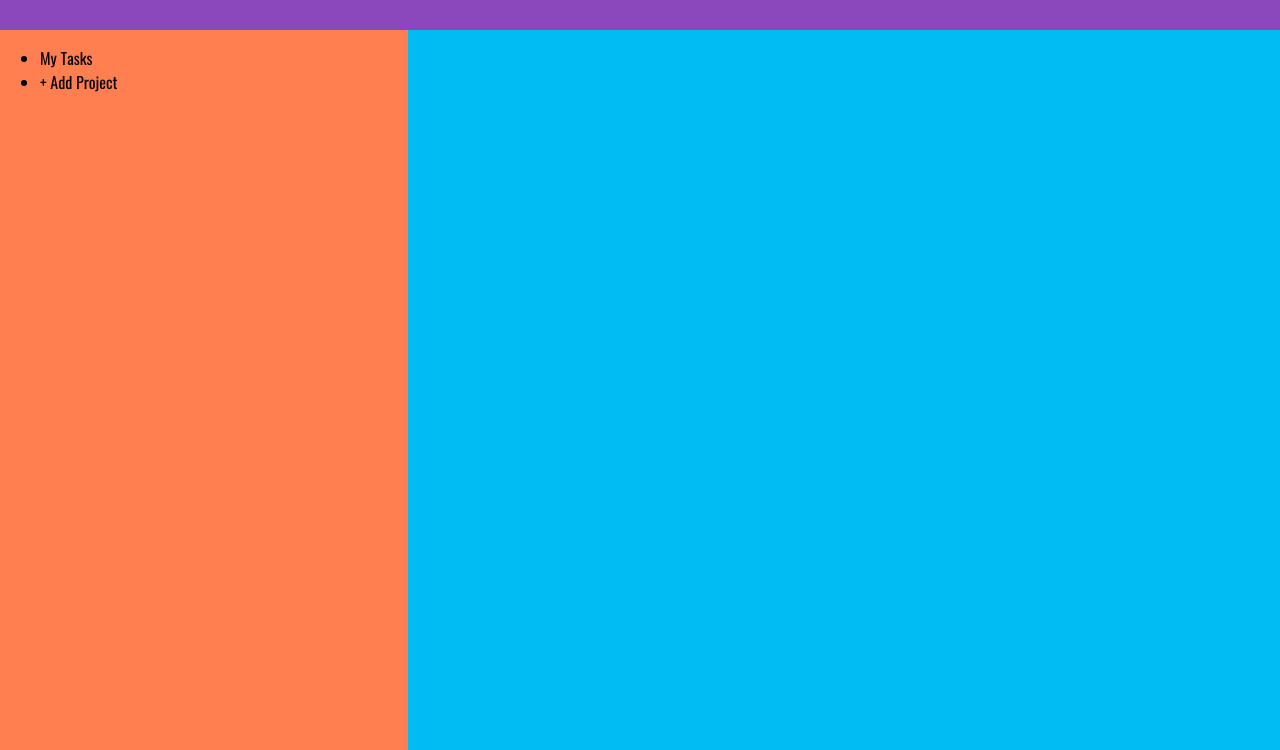
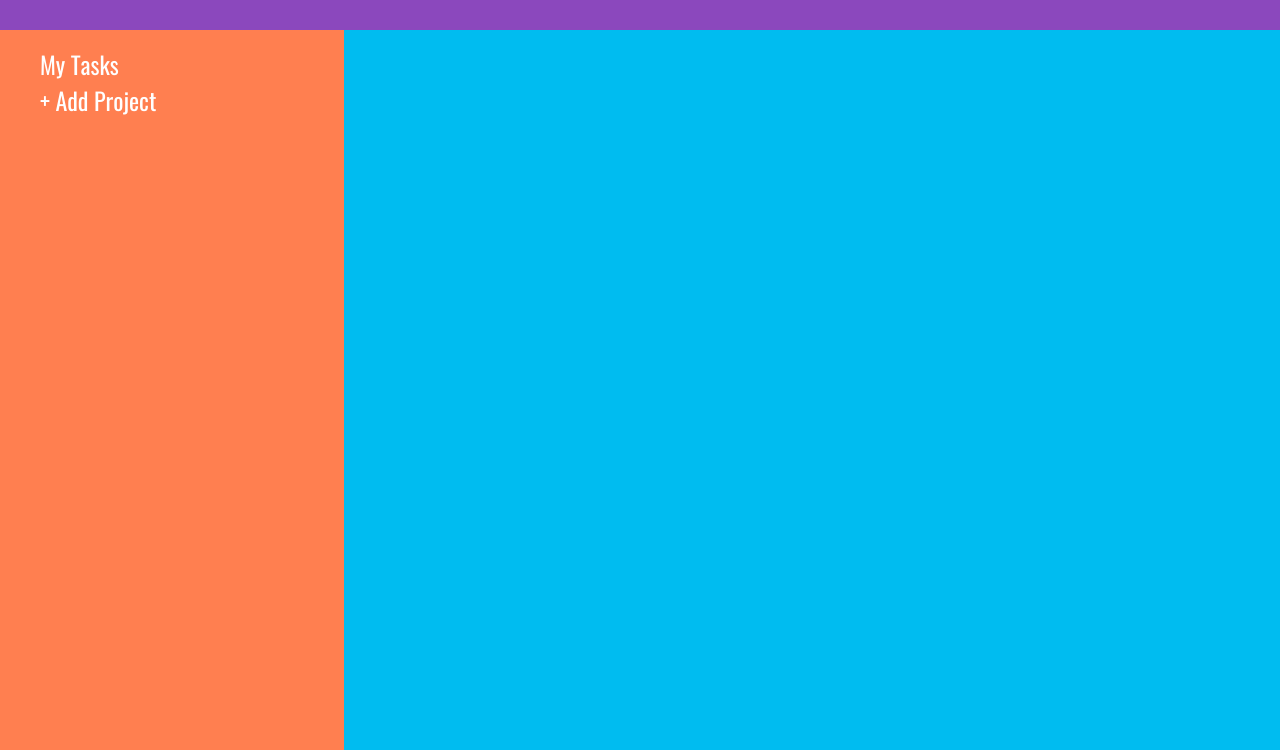
Before and after one commit to xandre9-git/mas-to-dos, a website built with webpack: page dist/index.html in a window 1280 px wide. Shown: the part 50-800 px from the top of the page. Built offline with nearby package versions, Linux system fonts and the light colour scheme.

Commit message:
Add styling for projects section

```diff
--- a/src/style.css
+++ b/src/style.css
@@ -18,9 +18,9 @@ h1 {
 #content {
   display: grid;
   grid-template-areas:
-    "a a a a"
-    "b c c c"
-    "b c c c";
+    "a a a a a a "
+    "b c c c c c"
+    "b c c c c c";
 }
 
 #top-bar {
@@ -31,7 +31,7 @@ h1 {
 }
 
 #left-side-bar {
-  grid-area:b;
+  grid-area: b;
   background-color: coral;
   height: 90vh;
 }
@@ -41,3 +41,9 @@ h1 {
   background-color: rgb(0, 188, 240);
   height: 90vh;
 }
+
+.add-projects {
+  list-style-type: none;
+  color: white;
+  font-size: 1.5em;
+}
```
